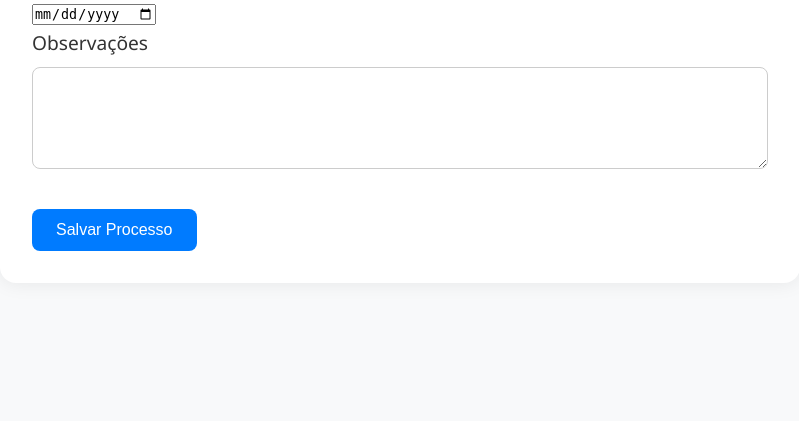
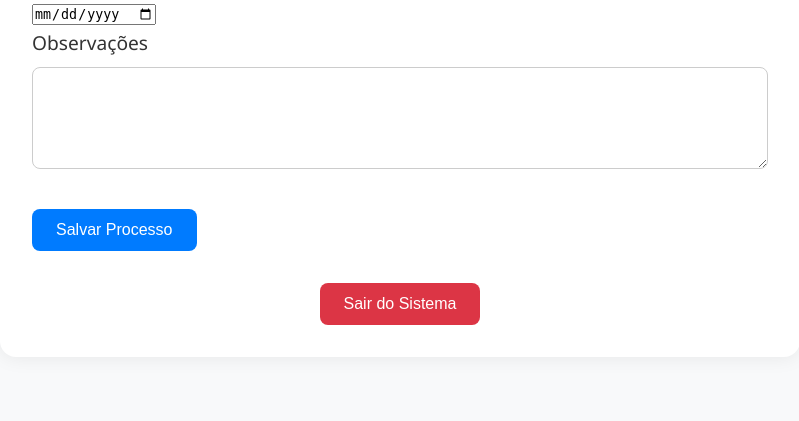
Before and after one commit to PadawanXXVI/cr_novacap, a Flask app: page /cadastro-processo in a window 1280 px wide. Shown: the part 1144-1565 px from the top of the page, without its empty margins (240-1039 px from the left). Before the commit the page ends 1395 px from the top, so only its background shows below. Run offline with Flask 3, Linux system fonts and the light colour scheme; data that the repository does not hold is empty.

Commit message:
UI: inclusão do botão 'Sair do Sistema' nas telas de cadastro, visualização, listagem de processos e painel do admin

```diff
--- a/app/templates/cadastro_processo.html
+++ b/app/templates/cadastro_processo.html
@@ -78,6 +78,11 @@
 
             <button type="submit" class="btn-primary" style="margin-top: 1rem;">Salvar Processo</button>
         </form>
+        <div style="text-align: center; margin-top: 2rem;">
+            <a href="{{ url_for('logout') }}">
+              <button class="btn-danger">Sair do Sistema</button>
+            </a>
+          </div>
     </div>
 </body>
 </html>
```
